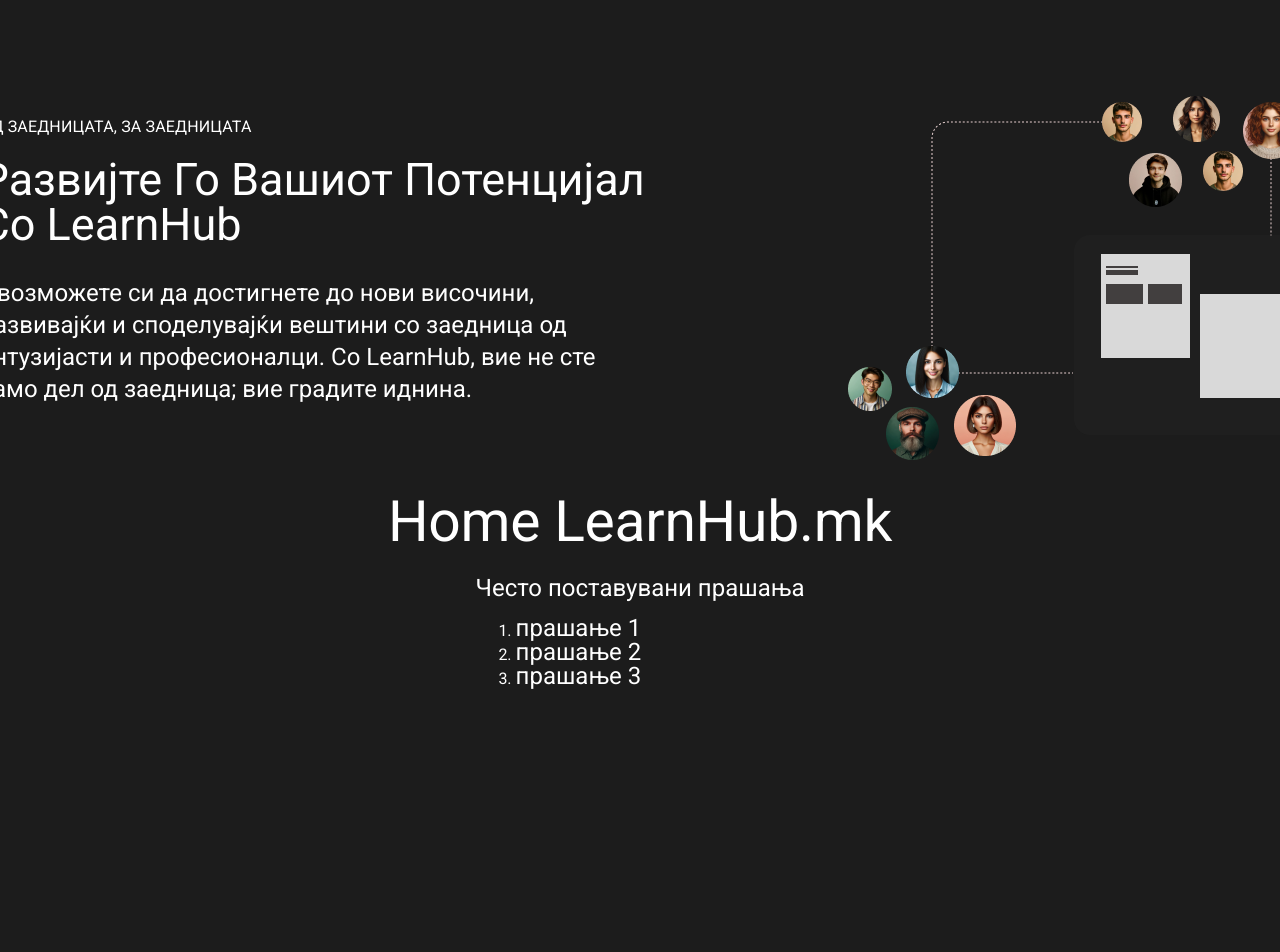
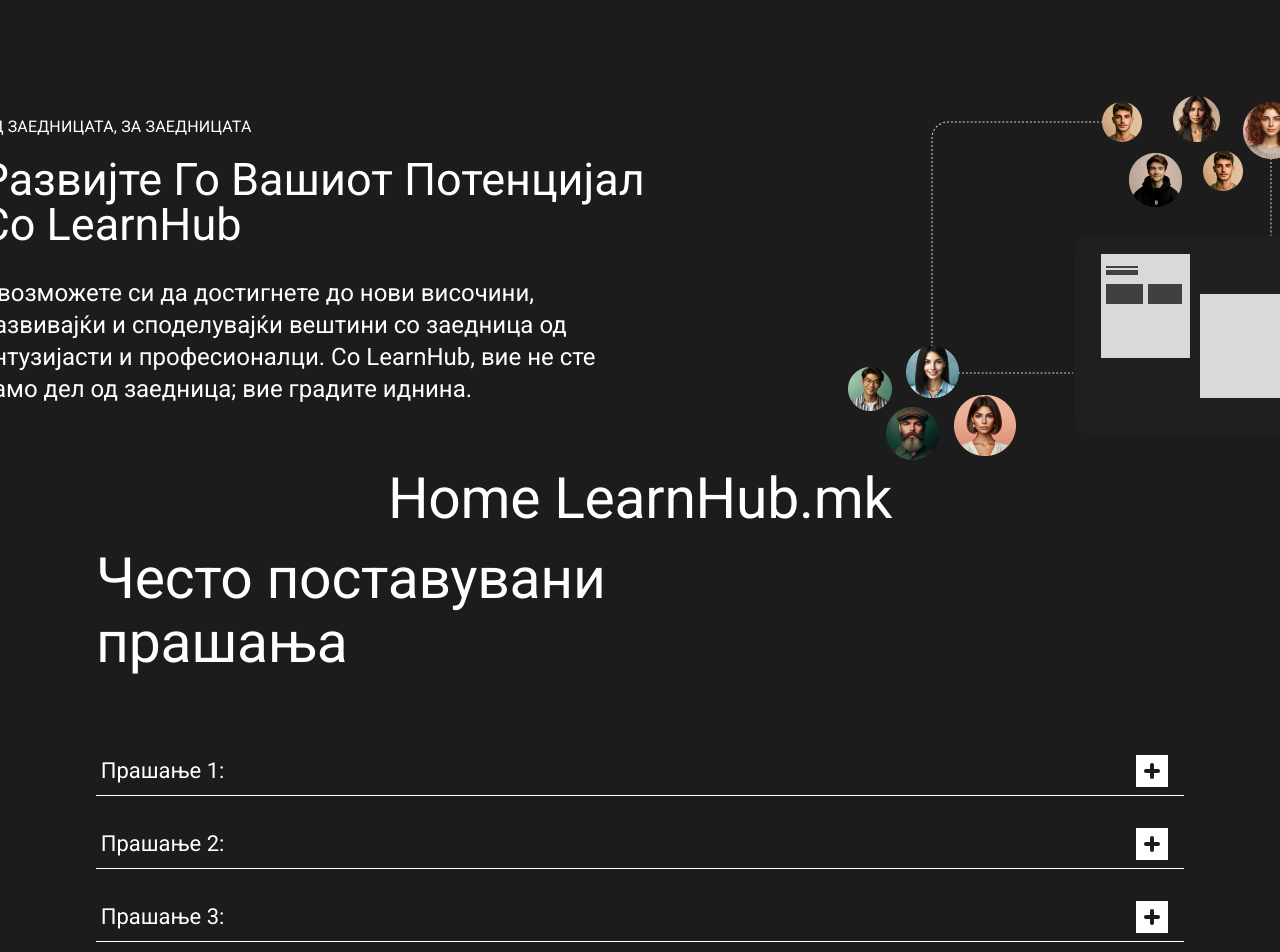
Before and after one commit to learnhubmk/app, a Next.js app: page / in a window 1280 px wide. Shown: the top 952 px of the page. Before the commit the page ends 800 px from the top, so only its background shows below. Built offline with nearby package versions, Linux system fonts and the light colour scheme.

Commit message:
finnished task

```diff
--- a/app/page.tsx
+++ b/app/page.tsx
@@ -1,6 +1,8 @@
 import FAQ from '../components/module-components/FAQ/FAQ';
 import Hero from '../components/module-components/Hero/Hero';
 import styles from './page.module.scss';
+
+import {FAQ_DUMMY_DATA} from "../data/FAQ"
 
 export default function Home() {
   return (
@@ -13,7 +15,7 @@
           градите иднина."
       />
       <h1 className="display-l">Home LearnHub.mk</h1>
-      <FAQ />
+      <FAQ data={FAQ_DUMMY_DATA} />
     </main>
   );
 }
--- a/components/module-components/FAQ/FAQ.module.scss
+++ b/components/module-components/FAQ/FAQ.module.scss
@@ -0,0 +1,41 @@
+.container {
+  display: flex;
+  flex-direction: column;
+  width: 100%;
+  gap: 4rem;
+  max-width: 1320px;
+  padding: 1rem 0;
+
+  > h1 {
+    max-width: 20ch;
+  }
+
+  > ul {
+    display: flex;
+    flex-direction: column;
+    gap: 2rem;
+    padding: 0;
+    list-style-type: none;
+
+    > li {
+      cursor: pointer;
+      user-select: none;
+
+      > div:first-child {
+        padding: 0 1rem 0.5rem 0.3rem;
+        display: flex;
+        justify-content: space-between;
+        align-items: center;
+        border-bottom: 1px solid var(--text-color);
+      }
+
+      > div:nth-child(2) {
+        overflow: hidden;
+
+        > div {
+          padding: 0.5rem 0 0 0.3rem;
+        }
+      }
+    }
+  }
+}
--- a/components/module-components/FAQ/FAQ.tsx
+++ b/components/module-components/FAQ/FAQ.tsx
@@ -1,21 +1,94 @@
-//CSS
-import classes from "./FAQ.module.scss"
+'use client';
+import { useState } from 'react';
+import { motion as m, AnimatePresence } from 'framer-motion';
 
-const DUMMY_DATA = [
-    {topicName: "прашање 1", topicText: "tools"},{topicName: "прашање 2", topicText: "прашање 3"},{topicName: "прашање 3", topicText: "tools"}
-]
+import ExpandCollapseButton from '../../reusable-components/ExpandCollapseButton';
 
-const FAQ = () => {
-    return <section>
-        <h1>Често поставувани прашања</h1>
-        <ol className={classes.container} >
-        {DUMMY_DATA.map((item, i) => {
+import classes from './FAQ.module.scss';
+
+interface FAQProps {
+  data: Topic[];
+}
+
+interface Topic {
+  id: number;
+  title: string;
+  content: string;
+}
+
+const topicStyles = {
+  initial: {
+    height: 0,
+    opacity: 0,
+  },
+  animate: {
+    height: 'auto',
+    opacity: 1,
+    transition: {
+      height: {
+        duration: 0.4,
+      },
+      opacity: {
+        duration: 0.25,
+        delay: 0.15,
+      },
+    },
+  },
+  exit: {
+    height: 0,
+    opacity: 0,
+    transition: {
+      height: {
+        duration: 0.4,
+      },
+      opacity: {
+        duration: 0.25,
+      },
+    },
+  },
+};
+
+const FAQ = ({ data }: FAQProps) => {
+  const [clickedTopic, setClickedTopic] = useState<{ [id: number]: boolean }>({});
+
+  const handleClickedTopic = (id: number) => {
+    setClickedTopic((prev) => ({
+      ...prev,
+      [id]: !prev[id],
+    }));
+  };
+
+  return (
+    <section className={classes.container}>
+      <h1 className="display-l">Често поставувани прашања</h1>
+      <ul>
+        {data.map(({ id, title, content }) => {
           return (
-            <li key={i}><h2>{item.topicName}</h2></li>
+            <li
+              key={id}
+              onClick={() => {
+                handleClickedTopic(id);
+              }}
+            >
+              <div>
+                <h3 className="title-l">{title}</h3>
+                <ExpandCollapseButton trigger={clickedTopic[id]} />
+              </div>
+              <AnimatePresence>
+                {clickedTopic[id] && (
+                  <m.div {...topicStyles}>
+                    <div>
+                      <p className="label-s">{content}</p>
+                    </div>
+                  </m.div>
+                )}
+              </AnimatePresence>
+            </li>
           );
         })}
-      </ol>
+      </ul>
     </section>
-}
+  );
+};
 
 export default FAQ;
--- /dev/null
+++ b/components/reusable-components/ExpandCollapseButton.module.scss
@@ -0,0 +1,38 @@
+.buttonMorph {
+  background-color: var(--text-color);
+  width: 2rem;
+  height: 2rem;
+  border: 0;
+  position: relative;
+
+  .default {
+    position: absolute;
+    transition: 300ms;
+    background-color: var(--bg-color);
+    border-radius: 0.2rem;
+  }
+
+  .default:first-child {
+    top: 25%;
+    bottom: 25%;
+    width: 10%;
+    left: 45%;
+  }
+
+  .default:last-child {
+    left: 25%;
+    right: 25%;
+    height: 10%;
+    top: 45%;
+  }
+
+  .active {
+    transform: rotate(90deg);
+    transform-origin: center;
+  }
+
+  .active:last-child {
+    left: 50%;
+    right: 50%;
+  }
+}
--- /dev/null
+++ b/components/reusable-components/ExpandCollapseButton.tsx
@@ -0,0 +1,16 @@
+import classes from './ExpandCollapseButton.module.scss';
+
+interface ExpandCollapseButtonProps {
+  trigger: boolean;
+}
+
+const ExpandCollapseButton = ({ trigger }: ExpandCollapseButtonProps) => {
+  return (
+    <div className={classes.buttonMorph}>
+      <span className={`${classes.default} ${trigger && classes.active}`}></span>
+      <span className={`${classes.default} ${trigger && classes.active}`}></span>
+    </div>
+  );
+};
+
+export default ExpandCollapseButton;
--- /dev/null
+++ b/data/FAQ.tsx
@@ -0,0 +1,26 @@
+export const FAQ_DUMMY_DATA = [
+    {
+      id: 0,
+      title: 'Прашање 1:',
+      content:
+        'Овозможете си да достигнете до нови височини, развивајќи и споделувајќи вештини cо заедница од ентузијасти и професионалци. Со LearnHub, вие не сте само дел од заедница; вие градите иднина',
+    },
+    {
+      id: 1,
+      title: 'Прашање 2:',
+      content:
+        'Овозможете си да достигнете до нови височини, развивајќи и споделувајќи вештини cо заедница од ентузијасти и професионалци. Со LearnHub, вие не сте само дел од заедница; вие градите иднина',
+    },
+    {
+      id: 2,
+      title: 'Прашање 3:',
+      content:
+        'Овозможете си да достигнете до нови височини, развивајќи и споделувајќи вештини cо заедница од ентузијасти и професионалци. Со LearnHub, вие не сте само дел од заедница; вие градите иднина',
+    },
+    {
+      id: 3,
+      title: 'Прашање 4:',
+      content:
+        'Овозможете си да достигнете до нови височини, развивајќи и споделувајќи вештини cо заедница од ентузијасти и професионалци. Со LearnHub, вие не сте само дел од заедница; вие градите иднина',
+    },
+  ];
--- a/package.json
+++ b/package.json
@@ -12,6 +12,7 @@
     "format": "prettier . --write"
   },
   "dependencies": {
+    "framer-motion": "^11.0.14",
     "next": "14.1.1",
     "react": "^18",
     "react-bootstrap": "^2.10.1",
```
Also changed, not shown: 1 other file (tests, documents, lock files or other folders).
